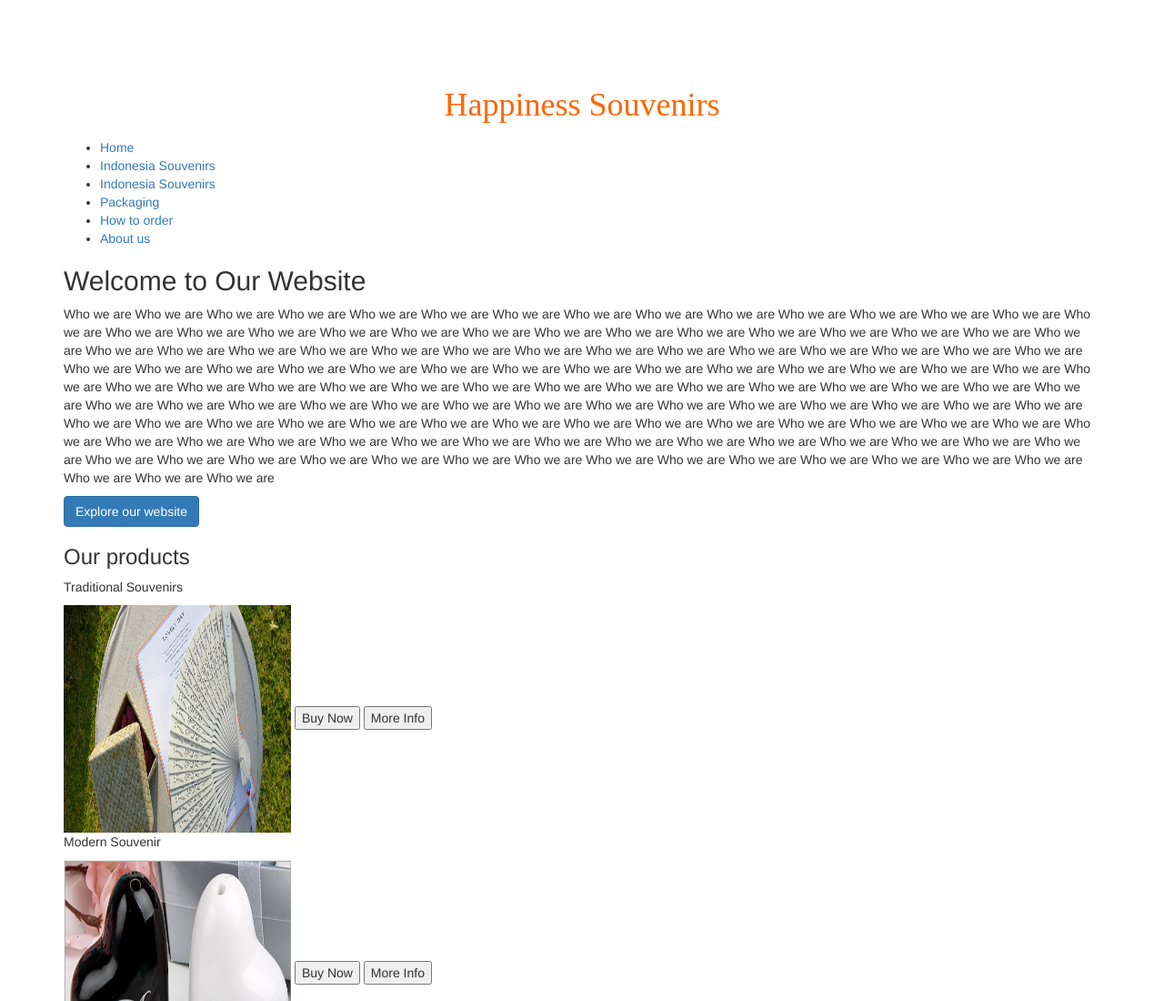
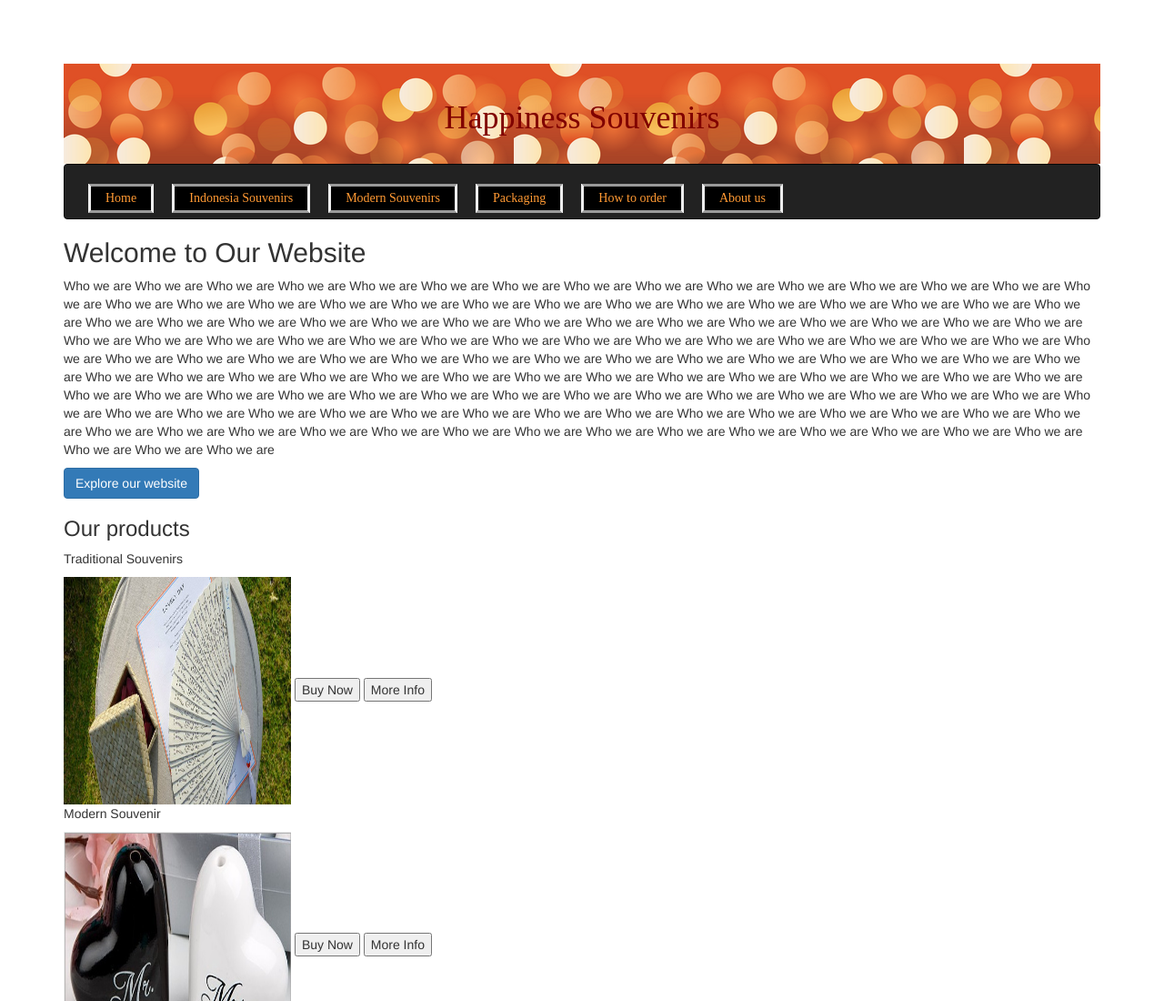
Before and after one commit to suryanimo/Project-2-souvenir-website, a plain HTML site: page index.html in a window 1280 px wide. Shown: the top 1100 px of the page at 91% size. Drawn offline with Linux system fonts and the light colour scheme; files that its build step writes are made by us from their sources.

Commit message:
modify index 300316 8:18 am
header done

```diff
--- a/css/souvenir.css
+++ b/css/souvenir.css
@@ -1,12 +1,37 @@
 #header {
-	background-color:transparent;
-	color:#FF6600;
+	background-image:url('../bubble background.png');
+	color:maroon;
 	text-align:center;
 	text-position: bottom;
+	padding:20px;
+	position:relative;
+	font-family:"Javanese Text"
+		}
+
+#menu ul {
+	list-style:none;
+	margin:0px;
 	padding:6px;
-	position:relative;
-	font-family:"Kristen ITC"
+	overflow:auto;
 	}
+
+#menu li {
+	font-family:"Kristen ITC";
+	float:left;
+	padding:15px 0 0 20px;
+	}
+
+#menu li a {
+	display:table-cell;
+	background-color:black;
+	color:#FF9933;
+	border-style:inset inset outset outset;
+	text-align:center;
+	padding:3px 16px;
+	text-decoration:none;
+	}
+
+
 body {
     padding-top: 70px; /* Required padding for .navbar-fixed-top. Remove if using .navbar-static-top. Change if height of navigation changes. */
 }
--- a/index.html
+++ b/index.html
@@ -18,12 +18,12 @@
 <h1>Happiness Souvenirs</h1>
 </div>
 
-
-<div>
-<ul>
+<div id="menu">
+<nav class="navbar navbar-inverse" data-spy="affix" data-offset-top="197">
+<ul class="nav navbar-nav">
 <li><a href="home.html">Home</a></li>
 <li><a href="indonesiasouvenir.html">Indonesia Souvenirs</a></li>
-<li><a href="international.html">Indonesia Souvenirs</a></li>
+<li><a href="international.html">Modern Souvenirs</a></li>
 <li><a href="packaging.html">Packaging</a></li>
 <li><a href="order.html">How to order</a></li>
 <li><a href="about.html">About us</a></li>
```
